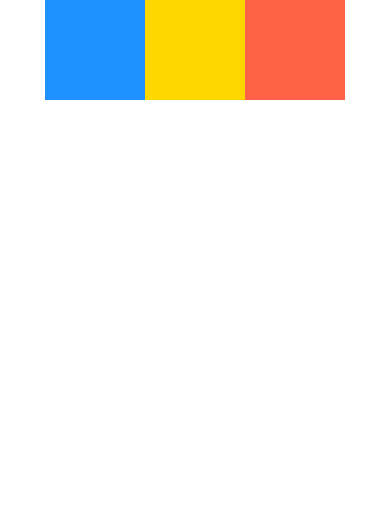
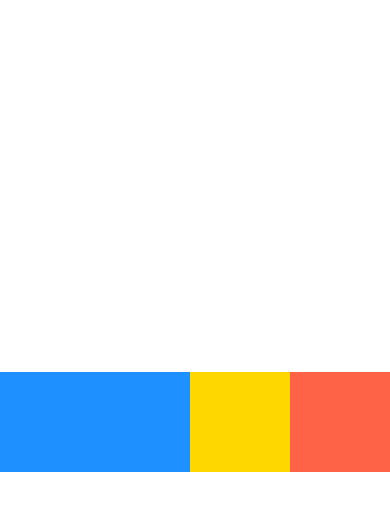
Before and after one commit to alishalawani/FirstApp, a React Native app: screen / in a window 390 px wide. Shown: the top 510 px of the page. Built offline with nearby package versions, Linux system fonts and the light colour scheme.

Commit message:
Using flex shrink

```diff
--- a/App.js
+++ b/App.js
@@ -9,13 +9,14 @@ export default function App() {
 				flex: 1,
 				flexDirection: 'row',
 				justifyContent: 'center',
-        alignItems: 'stretch',
-        flexWrap: 'wrap'
+				alignItems: 'center',
+
 			}}>
 			<View
 				style={{
 					backgroundColor: 'dodgerblue',
-					width: 100,
+					width: 400,
+					flexShrink:1,
 					height: 100,
 				}}
 			/>
```
